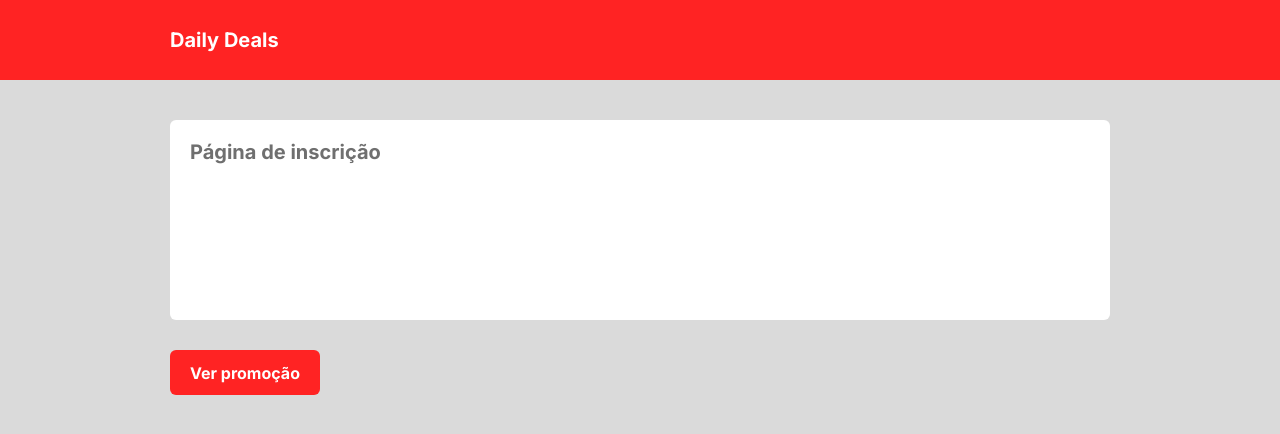
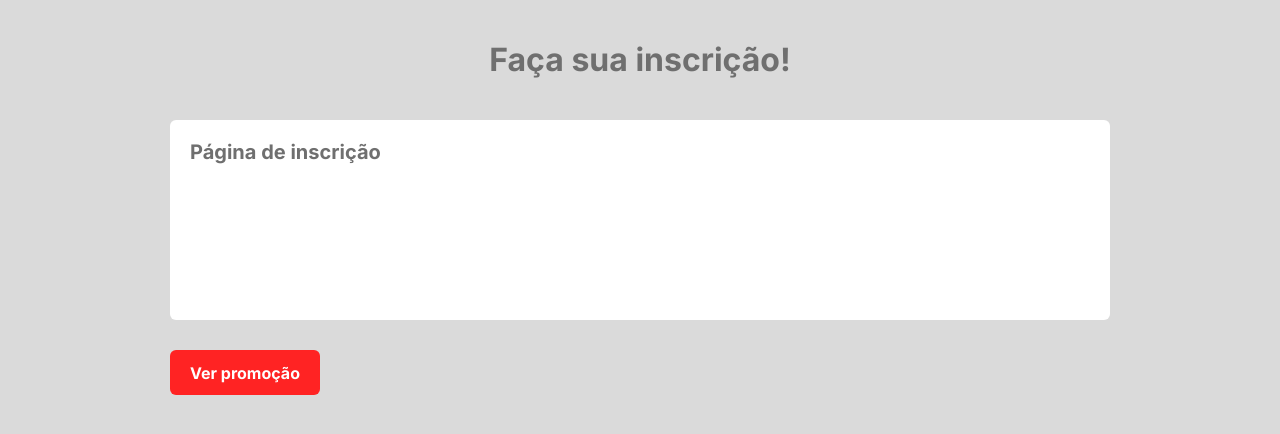
Before and after one commit to murilomartins93/daily-deals, a React (Vite) app: page /subscription in a window 1280 px wide. Shown: the top 434 px of the page. Built offline with nearby package versions, Linux system fonts and the light colour scheme.

Commit message:
:construction: Subscription optional route

```diff
--- a/src/App.tsx
+++ b/src/App.tsx
@@ -12,8 +12,8 @@ export default function App() {
           <Route index element={<Offer />} />
           <Route path="home" element={<Offer />} />
           <Route path="offer-detail" element={<OfferDetail />} />
-          <Route path="subscription" element={<Subscription />} />
         </Route>
+        <Route path="subscription" element={<Subscription />} />
         <Route path="*" element={<Navigate to={"/"} />} />
       </Routes>
     </BrowserRouter>
--- a/src/index.css
+++ b/src/index.css
@@ -43,6 +43,17 @@ main {
   max-width: 960px;
 }
 
+.dd-section-title {
+  color: var(--dd-font-secondary);
+  font-size: 32px;
+  line-height: 40px;
+  font-weight: 700;
+  display: flex;
+  justify-content: center;
+  margin-top: 30px;
+  padding-bottom: 10px;
+}
+
 /* Card Styles */
 
 .dd-card {
--- a/src/routes/Subscription/index.tsx
+++ b/src/routes/Subscription/index.tsx
@@ -4,6 +4,7 @@ import Button from "../../components/Button";
 export default function Subscription() {
   return (
     <main className="dd-container">
+      <h1 className="dd-section-title">Faça sua inscrição!</h1>
       <div className="dd-card">
         <h1 className="dd-card-title">Página de inscrição</h1>
       </div>
```
